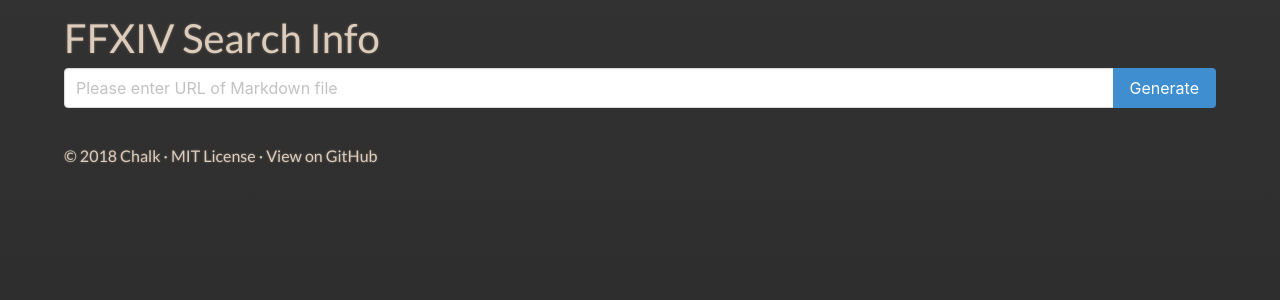
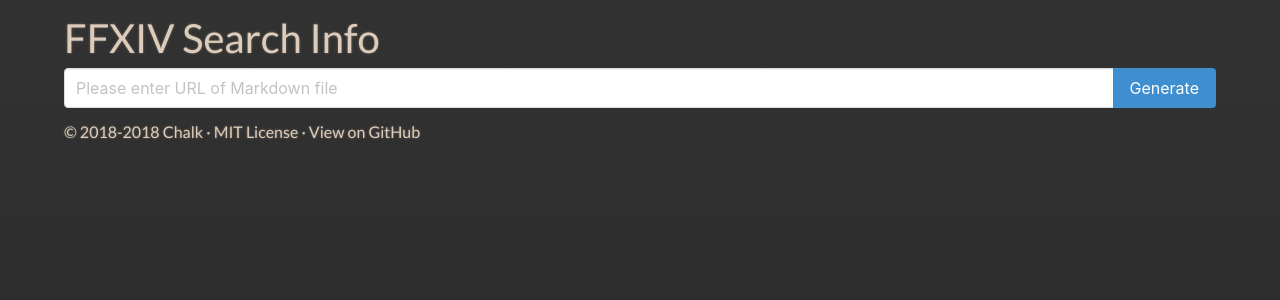
Before and after one commit to chalkpe/ffxiv-search-info, a Vue app: page / in a window 1280 px wide. Shown: the top 300 px of the page. Built offline with nearby package versions, Linux system fonts and the light colour scheme; some icons are missing.

Commit message:
feat: license year

```diff
--- a/src/App.vue
+++ b/src/App.vue
@@ -6,9 +6,11 @@
       </div>
 
       <footer class="container has-text-centered">
-        <a @click="reset">[PRESS TO RESET]</a><br>
-        &copy; 2010 - 2018 SQUARE ENIX CO., LTD. All Rights Reserved.<br>
-        Published in Korea by EYEDENTITY ENTERTAINMENT CO., LTD. SQUARE ENIX
+        <a id="reset" @click="reset">[PRESS TO RESET]</a>
+        <span>
+          &copy; 2010 - {{ new Date().getFullYear() }} SQUARE ENIX CO., LTD. All Rights Reserved.<br>
+          Published in Korea by Actoz Soft CO., LTD.
+        </span>
       </footer>
     </section>
 
@@ -38,8 +40,8 @@
       </div>
       <p v-if="error" class="help is-danger">{{ error || 'Unexpected error has occured :(' }}</p>
 
-      <footer>
-        <span>&copy; 2018 Chalk</span>
+      <footer class="main">
+        <span>&copy; 2018-{{ new Date().getFullYear() }} Chalk</span>
         <a href="https://github.com/ChalkPE/ffxiv-search-info/blob/master/LICENSE">MIT License</a>
         <a href="https://github.com/ChalkPE/ffxiv-search-info">View on GitHub</a>
       </footer>
@@ -101,7 +103,12 @@
 
 <style>
   * {
+    word-break: keep-all;
     font-family: Lato, -apple-system, BlinkMacSystemFont, 'Segoe UI', Roboto, Oxygen, Ubuntu, Cantarell, 'Open Sans', 'Helvetica Neue', sans-serif;
+  }
+
+  a {
+    color: inherit;
   }
 
   fieldset {
@@ -127,15 +134,18 @@
     justify-content: center;
   }
 
-  footer {
+  #reset {
+    padding-bottom: 1.5em;
+  }
+
+  footer.container {
+    display: flex;
+    flex-direction: column;
+    justify-content: center;
     padding-top: 1.5em;
   }
 
-  footer > a {
-    color: inherit;
-  }
-
-  footer > * + *::before {
+  footer.main > * + *::before {
     content: " · "
   }
 </style>
```
Also changed, not shown: 1 other file (tests, documents, lock files or other folders).
